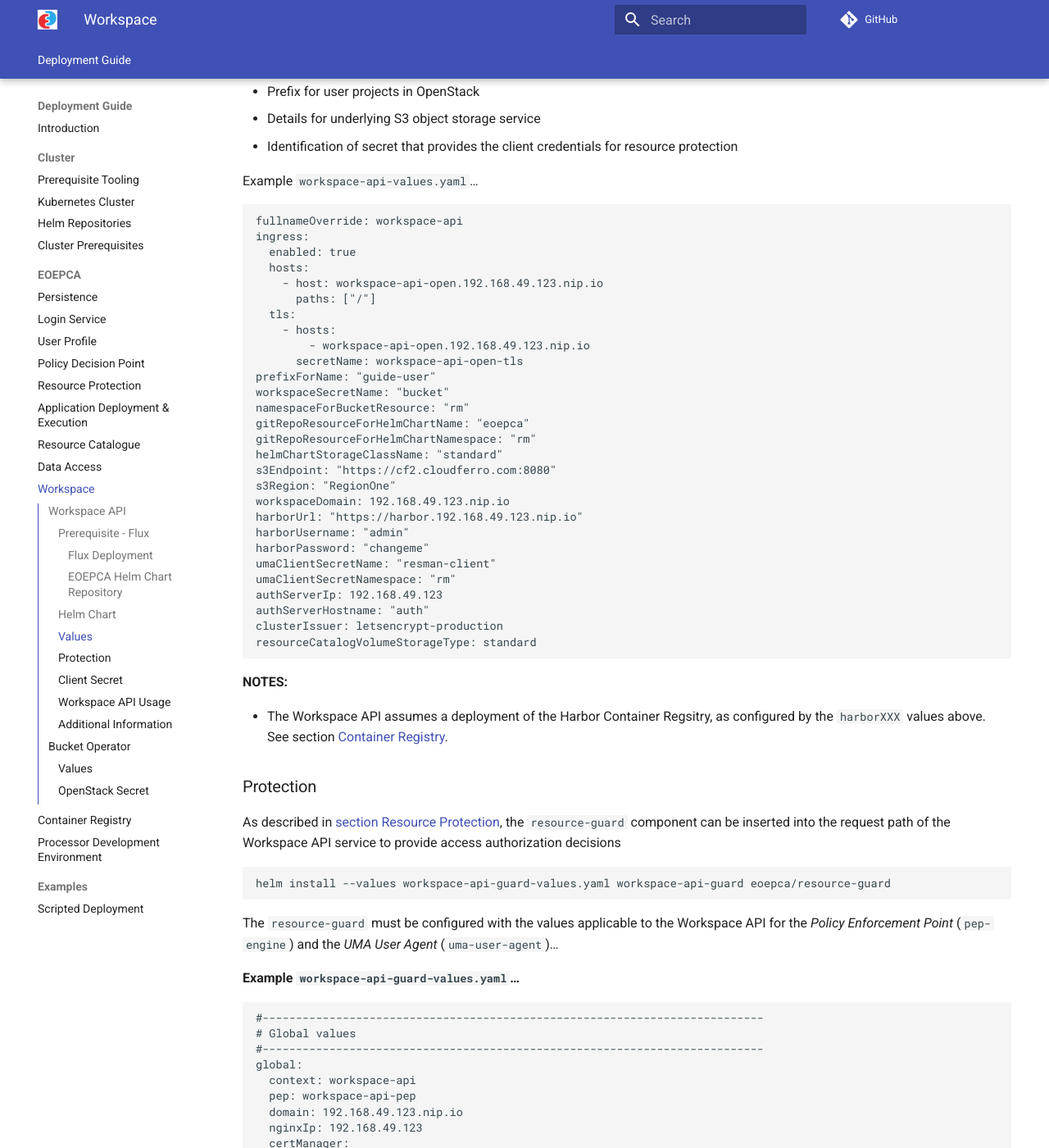
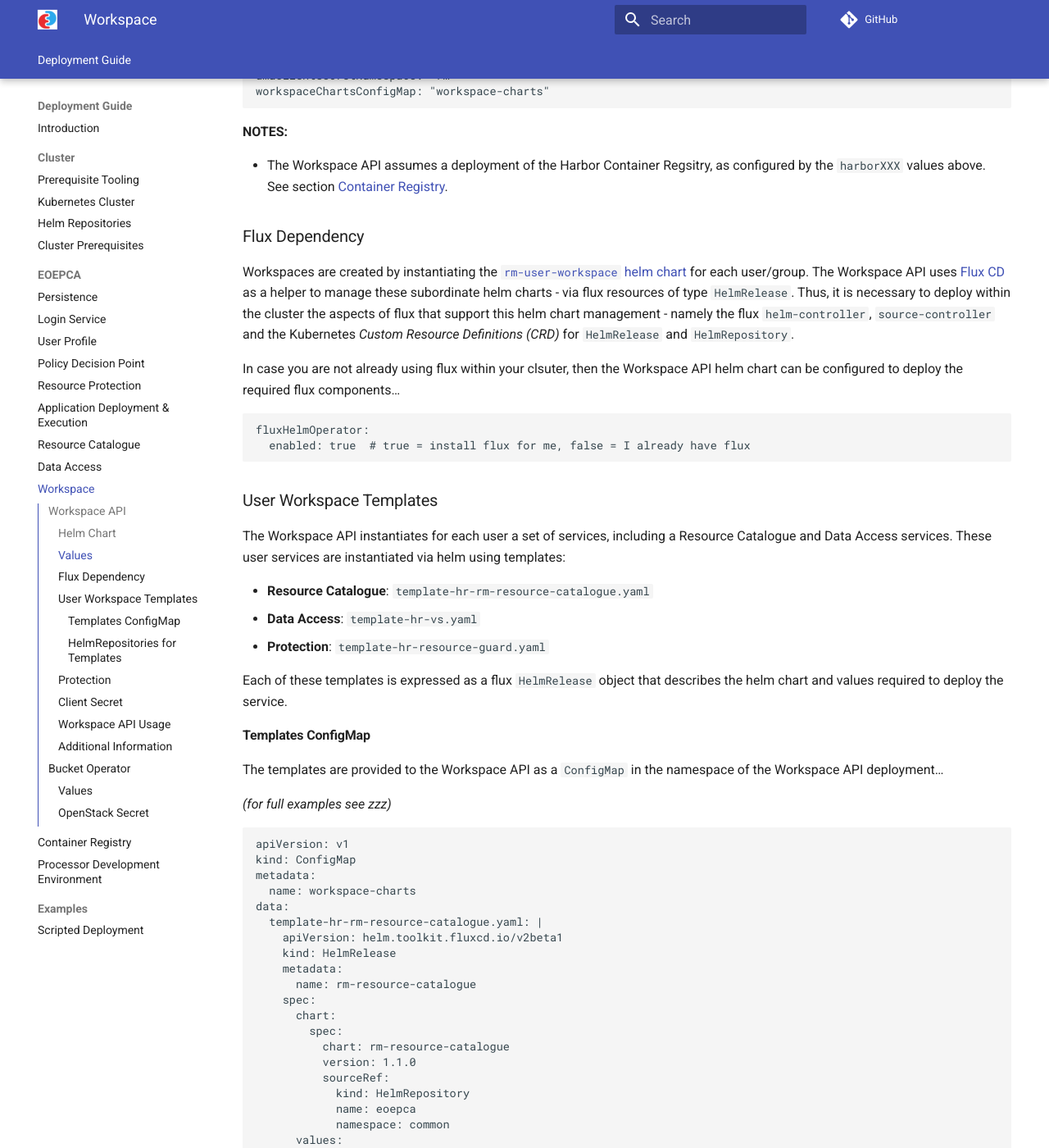
Before and after one commit to EOEPCA/deployment-guide, an MkDocs documentation site: the page built from docs/eoepca/workspace.md, in a window 1280 px wide and 1400 px high, scrolled down 1379 px. Shown: the whole window at 82% size. Built offline with MkDocs 1.6.1 and Material for MkDocs 9.7.7, drawn with Linux system fonts in a browser that asks for light colours; comment, search, counter and statistics services are not loaded; the version menu is left out; some of the changed text lies outside the part shown.

Commit message:
Update for workspace API using templates

````diff
--- a/docs/eoepca/workspace.md
+++ b/docs/eoepca/workspace.md
@@ -6,33 +6,6 @@ The _Workspace_ provides protected user resource management that includes dedica
 
 The _Workspace API_ provides a REST service through which user workspaces can be created, interrogated, managed and deleted.
 
-### Prerequisite - Flux
-
-Workspaces are created by instantiating the [`rm-user-workspace` helm chart](https://github.com/EOEPCA/helm-charts/tree/main/charts/rm-user-workspace) for each user/group. The Workspace API uses [Flux CD](https://fluxcd.io/) as a helper to manage these subordinate helm charts - via flux resources of type `HelmRelease`. Thus, it is necessary to deploy within the cluster the aspects of flux that support this helm chart management - namely the flux `helm-controller`, `source-controller` and the Kubernetes _Custom Resource Definitions (CRD)_ for `HelmRelease` and `HelmRepository`..
-
-#### Flux Deployment
-
-The flux controllers and CRDs are deployed to the cluster from yaml via kubectl...
-
-```
-kubectl apply -f https://raw.githubusercontent.com/EOEPCA/deployment-guide/main/local-deploy/eoepca/flux.yaml
-```
-
-#### EOEPCA Helm Chart Repository
-
-The flux helm-controller requires configuration which provides the details of the EOEPCA Helm Chart Repository from where the `rm-user-workspace` chart is obtained. For flux, this is configured via a Kubernetes resource of type `HelmRepository` - which is configured within the cluster by applying the following yaml to the cluster (ref. `kubectl apply -f <yaml-file>`)...
-
-```yaml
-apiVersion: source.toolkit.fluxcd.io/v1beta1
-kind: HelmRepository
-metadata:
-  name: eoepca
-  namespace: rm
-spec:
-  interval: 2m
-  url: https://eoepca.github.io/helm-charts/
-```
-
 ### Helm Chart
 
 The _Workspace API_ is deployed via the `rm-workspace-api` helm chart from the [EOEPCA Helm Chart Repository](https://eoepca.github.io/helm-charts).
@@ -53,6 +26,8 @@ At minimum, values for the following attributes should be specified:
 * Prefix for user projects in OpenStack
 * Details for underlying S3 object storage service
 * Identification of secret that provides the client credentials for resource protection
+* Whether flux components should be installed - otherwise they must already be present - [Flux Dependency](#flux-dependency)
+* Name of the ConfigMap for user workspace templates - See [User Workspace Templates](#user-workspace-templates)
 
 Example `workspace-api-values.yaml`...
 ```yaml
@@ -66,29 +41,131 @@ ingress:
     - hosts:
         - workspace-api-open.192.168.49.123.nip.io
       secretName: workspace-api-open-tls
+fluxHelmOperator:
+  enabled: true
 prefixForName: "guide-user"
 workspaceSecretName: "bucket"
 namespaceForBucketResource: "rm"
-gitRepoResourceForHelmChartName: "eoepca"
-gitRepoResourceForHelmChartNamespace: "rm"
-helmChartStorageClassName: "standard"
 s3Endpoint: "https://cf2.cloudferro.com:8080"
 s3Region: "RegionOne"
-workspaceDomain: 192.168.49.123.nip.io
 harborUrl: "https://harbor.192.168.49.123.nip.io"
 harborUsername: "admin"
 harborPassword: "changeme"
 umaClientSecretName: "resman-client"
 umaClientSecretNamespace: "rm"
-authServerIp: 192.168.49.123
-authServerHostname: "auth"
-clusterIssuer: letsencrypt-production
-resourceCatalogVolumeStorageType: standard
+workspaceChartsConfigMap: "workspace-charts"
 ```
 
 **NOTES:**
 
 * The Workspace API assumes a deployment of the Harbor Container Regsitry, as configured by the `harborXXX` values above.<br>See section [Container Registry](../container-registry/).
+
+### Flux Dependency
+
+Workspaces are created by instantiating the [`rm-user-workspace` helm chart](https://github.com/EOEPCA/helm-charts/tree/main/charts/rm-user-workspace) for each user/group. The Workspace API uses [Flux CD](https://fluxcd.io/) as a helper to manage these subordinate helm charts - via flux resources of type `HelmRelease`. Thus, it is necessary to deploy within the cluster the aspects of flux that support this helm chart management - namely the flux `helm-controller`, `source-controller` and the Kubernetes _Custom Resource Definitions (CRD)_ for `HelmRelease` and `HelmRepository`.
+
+In case you are not already using flux within your clsuter, then the Workspace API helm chart can be configured to deploy the required flux components...
+```
+fluxHelmOperator:
+  enabled: true  # true = install flux for me, false = I already have flux
+```
+
+### User Workspace Templates
+
+The Workspace API instantiates for each user a set of services, including a Resource Catalogue and Data Access services. These user services are instantiated via helm using templates:
+
+* **Resource Catalogue**: `template-hr-rm-resource-catalogue.yaml`
+* **Data Access**: `template-hr-vs.yaml`
+* **Protection**: `template-hr-resource-guard.yaml`
+
+Each of these templates is expressed as a flux `HelmRelease` object that describes the helm chart and values required to deploy the service.
+
+#### Templates ConfigMap
+
+The templates are provided to the Workspace API as a `ConfigMap` in the namespace of the Workspace API deployment...
+
+_(for full examples see zzz)_
+
+```yaml
+apiVersion: v1
+kind: ConfigMap
+metadata:
+  name: workspace-charts
+data:
+  template-hr-rm-resource-catalogue.yaml: |
+    apiVersion: helm.toolkit.fluxcd.io/v2beta1
+    kind: HelmRelease
+    metadata:
+      name: rm-resource-catalogue
+    spec:
+      chart:
+        spec:
+          chart: rm-resource-catalogue
+          version: 1.1.0
+          sourceRef:
+            kind: HelmRepository
+            name: eoepca
+            namespace: common
+      values:
+        ...
+  template-hr-vs.yaml: |
+    apiVersion: helm.toolkit.fluxcd.io/v2beta1
+    kind: HelmRelease
+    metadata:
+      name: workspace
+    spec:
+      interval: 60m
+      chart:
+        spec:
+          chart: vs
+          version: 2.1.6
+          sourceRef:
+            kind: HelmRepository
+            name: eox-charts
+            namespace: rm
+      values:
+        ...
+  template-hr-resource-guard.yaml: |
+    apiVersion: helm.toolkit.fluxcd.io/v2beta1
+    kind: HelmRelease
+    metadata:
+      name: resource-guard
+    spec:
+      chart:
+        spec:
+          chart: resource-guard
+          version: 1.0.7
+          sourceRef:
+            kind: HelmRepository
+            name: eoepca
+            namespace: common
+      values:
+        ...
+```
+
+#### HelmRepositories for Templates
+
+As can be seen above, the HelmRelease templates rely upon objects of type HelmRepository that define the hosting helm chart repositories. Thus, in support of the workspace templates, appropriate HelmRepository object must be provisioned within the cluster. For example, in support of the above examples...
+
+```yaml
+apiVersion: source.toolkit.fluxcd.io/v1beta1
+kind: HelmRepository
+metadata:
+  name: eoepca
+  namespace: common
+spec:
+  interval: 2m
+  url: https://eoepca.github.io/helm-charts/
+---
+apiVersion: source.toolkit.fluxcd.io/v1beta1
+kind: HelmRepository
+metadata:
+  name: eox-charts
+  namespace: rm
+spec:
+  interval: 5m
+  url: https://charts-public.hub.eox.at/
+```
 
 ### Protection
 
````
Also changed, not shown: other parts of docs/eoepca/workspace.md (+1 -1 lines), docs/examples/scripted-example-deployment.md (+1 -1 lines), 15 other files.
